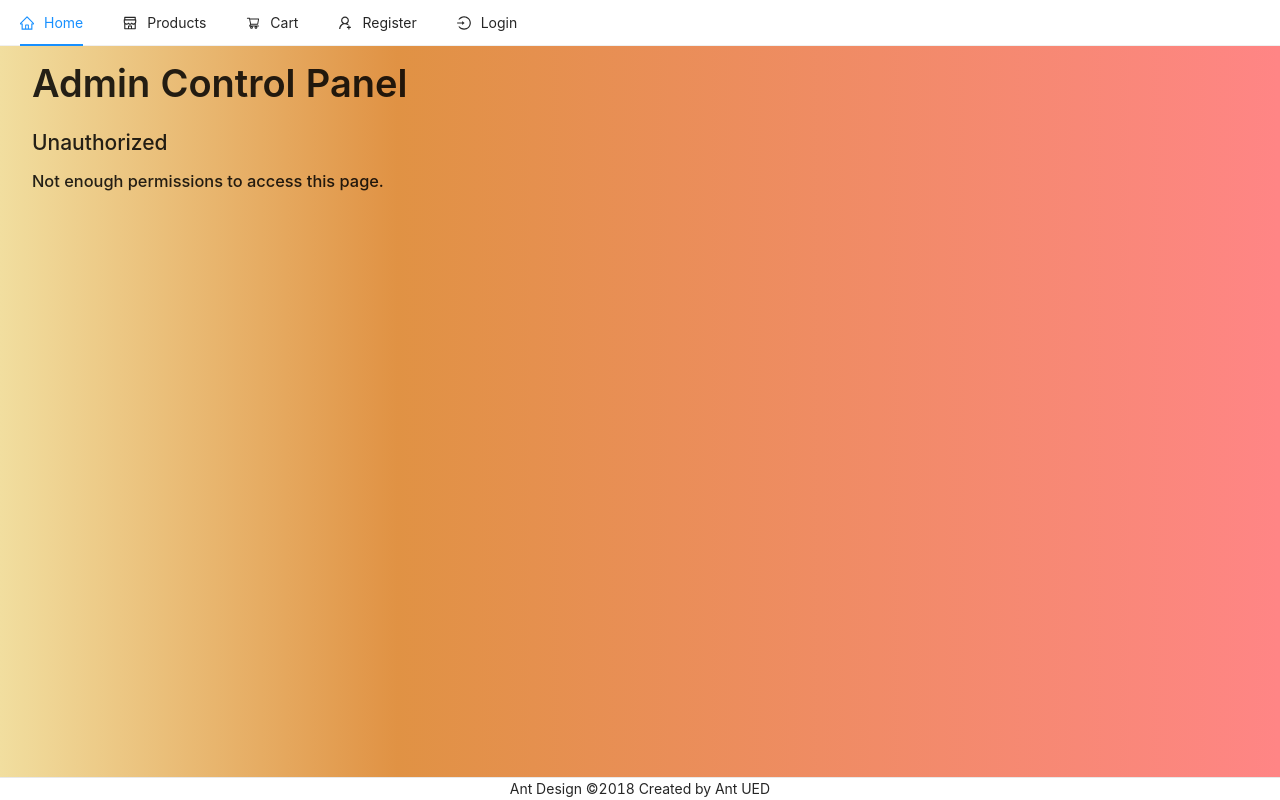
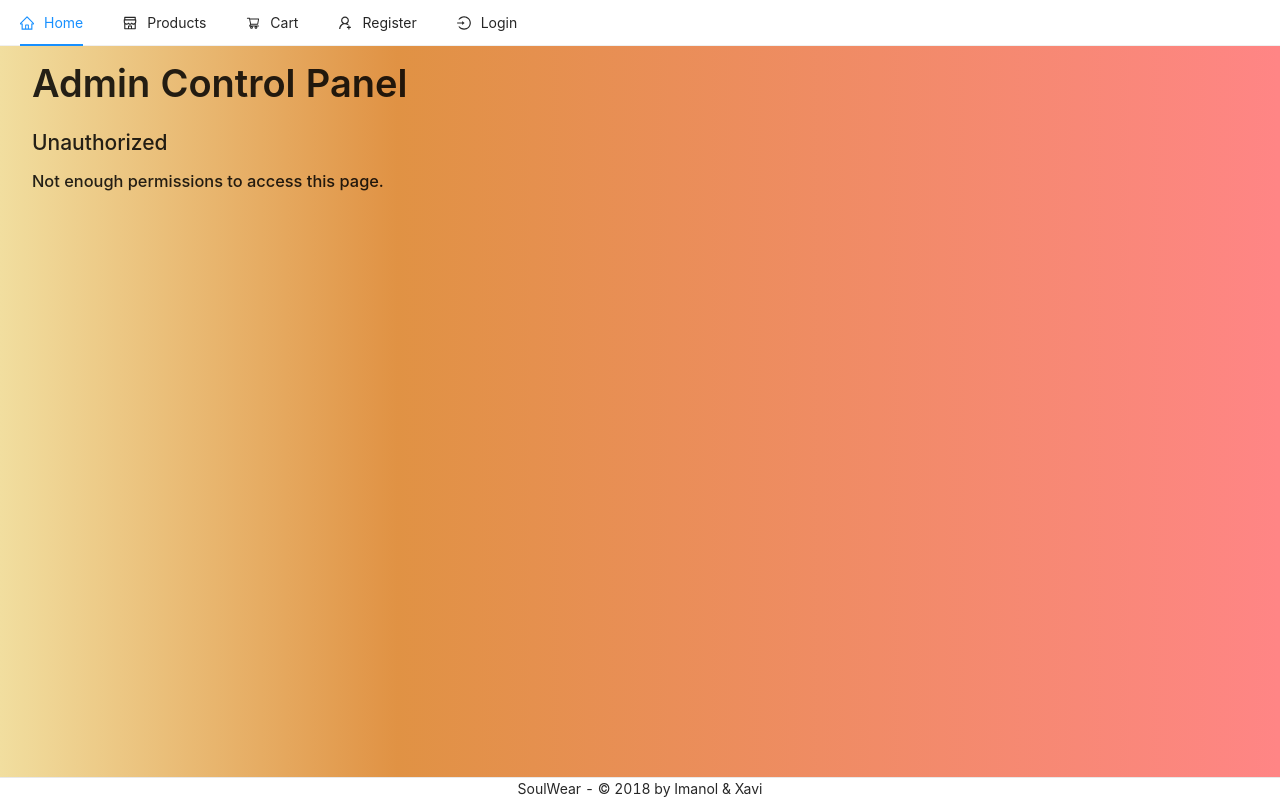
Before and after one commit to xavi-mat/boot507-ecommerce-frontend, a React (Create React App) app: page /admin in a window 1280 px wide. Built offline with nearby package versions, Linux system fonts and the light colour scheme; no server answers.

Commit message:
Footer with more space

```diff
--- a/src/components/Footer/Footer.jsx
+++ b/src/components/Footer/Footer.jsx
@@ -1,9 +1,7 @@
-import React from 'react';
-
-
 function Footer() {
   return (
-
+    <>
+      <div><h3 style={{ color: "#00000000" }}>Blank Space</h3></div>
       <footer
         style={{
           textAlign: 'center',
@@ -13,14 +11,11 @@ function Footer() {
           left: 0,
           bottom: 0,
           width: '100%',
-
-
-
         }}
       >
-      Ant Design ©2018 Created by Ant UED
+        SoulWear - © 2018 by Imanol & Xavi
       </footer>
-
+    </>
   )
 }
 
```
Also changed, not shown: src/components/Header/Header.css (deleted). Lines whose indentation alone changed are shown as unchanged.
